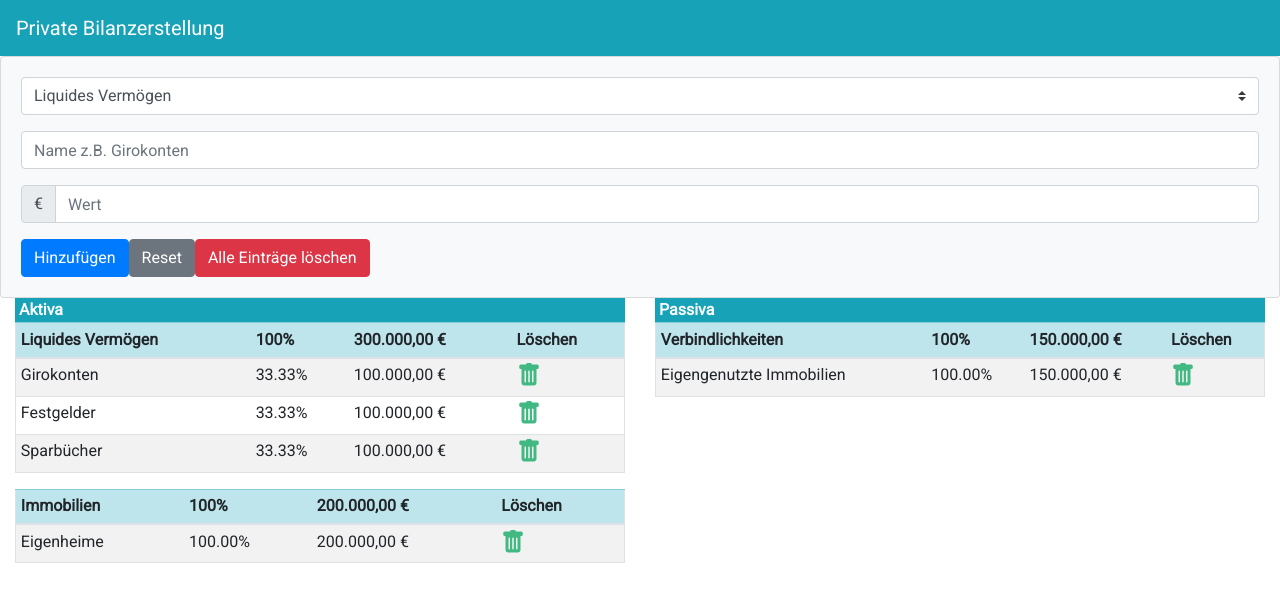
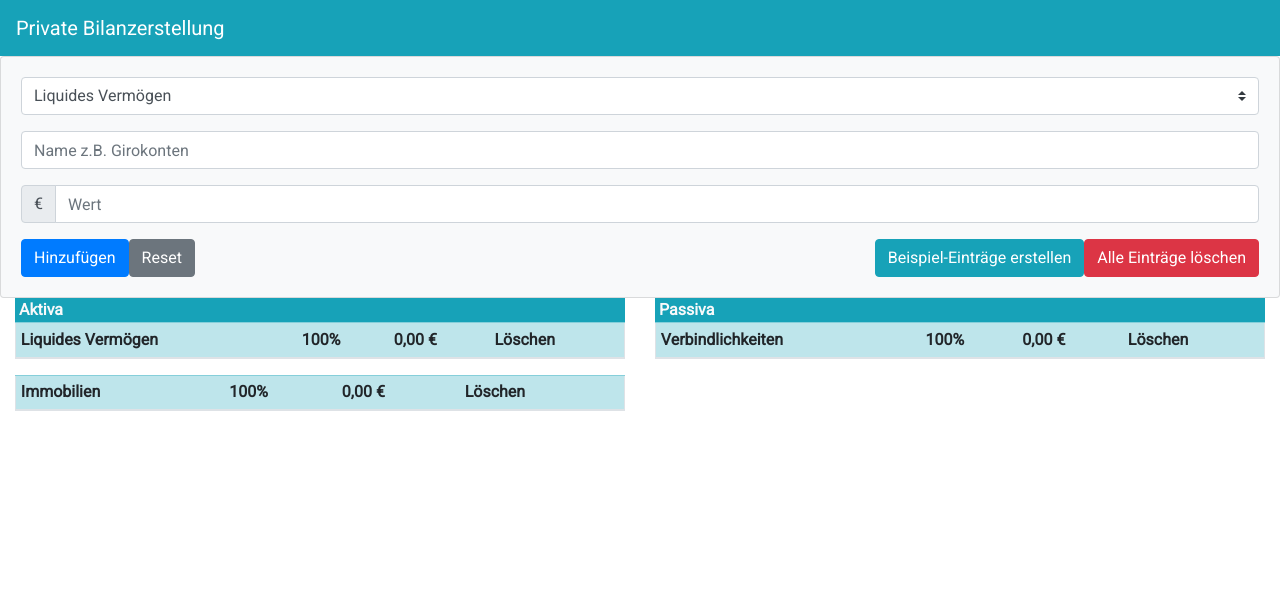
Before and after one commit to afshad1/pbs, a Vue app: page / in a window 1280 px wide. Shown: the top 602 px of the page. Built offline with nearby package versions, Linux system fonts and the light colour scheme.

Commit message:
save and fetch data from localStorage

```diff
--- a/src/App.vue
+++ b/src/App.vue
@@ -22,7 +22,7 @@ export default {
   },
   data() {
     return {
-      formData: {},
+      formData: [],
     };
   },
   methods: {
--- a/src/components/PBSForm.vue
+++ b/src/components/PBSForm.vue
@@ -18,13 +18,14 @@
           v-model="form.name"
           required
           placeholder="Name z.B. Girokonten"
+          label-cols="2"
         ></b-form-input>
       </b-form-group>
 
       <b-form-group id="input-group-3" label-for="input-3">
         <b-input-group>
             <b-input-group-text slot="prepend">
-              {{ this.getCurrencySymbol1() }}</b-input-group-text>
+              {{ this.getCurrencySymbol() }}</b-input-group-text>
           <b-form-input
             id="input-3"
             type="number"
@@ -37,8 +38,12 @@
       <b-button type="submit" variant="primary">Hinzufügen</b-button>
       <b-button type="reset" variant="secondary">Reset</b-button>
 
-      <b-button type="button" @click="onDelete" variant="danger">
+      <b-button class="float-right" type="button" @click="onDelete" variant="danger">
         Alle Einträge löschen
+      </b-button>
+
+      <b-button class="float-right" type="button" @click="generateSample" variant="info">
+        Beispiel-Einträge erstellen
       </b-button>
 
     </b-form>
@@ -94,26 +99,63 @@ export default {
       });
     },
     onDelete() {
-      this.$emit('inputData', { cmd: 'delete' });
-      // this.clearForm();
+      this.$emit('inputData', [{ cmd: 'delete' }]);
     },
     createEntry() {
-      // console.log(this.form.types.key);
-      const newEntry = {
-        id: uuidv4(),
-        cat: this.form.types.cat,
-        type: this.form.types.key,
-        name: this.form.name,
-        value: this.form.value,
-      };
+      const newEntry = [
+        {
+          id: uuidv4(),
+          cat: this.form.types.cat,
+          type: this.form.types.key,
+          name: this.form.name,
+          value: this.form.value,
+        },
+      ];
       return newEntry;
     },
     clearForm() {
       this.form.name = '';
       this.form.value = '';
     },
-    getCurrencySymbol1() {
-      return this.getCurrencySymbol();
+    generateSample() {
+      const sample = [
+        {
+          id: uuidv4(),
+          cat: 'aktiva',
+          type: 'liq',
+          name: 'Girokonten',
+          value: '100000',
+        },
+        {
+          id: uuidv4(),
+          cat: 'aktiva',
+          type: 'liq',
+          name: 'Festgelder',
+          value: '100000',
+        },
+        {
+          id: uuidv4(),
+          cat: 'aktiva',
+          type: 'liq',
+          name: 'Sparbücher',
+          value: '100000',
+        },
+        {
+          id: uuidv4(),
+          cat: 'aktiva',
+          type: 'immo',
+          name: 'Eigenheime',
+          value: '200000',
+        },
+        {
+          id: uuidv4(),
+          cat: 'passiva',
+          type: 'verbind',
+          name: 'Eigengenutzte Immobilien',
+          value: '150000',
+        },
+      ];
+      this.$emit('inputData', sample);
     },
   },
 };
--- a/src/components/PBSTable.vue
+++ b/src/components/PBSTable.vue
@@ -9,6 +9,10 @@
             <b>{{ k.text }}</b>
           </div>
           <div v-for="type in types" :key="type.value">
+            <!-- TODO: Select row parameters for b-table
+            selectable
+            select-mode="single"
+            @row-selected="onRowSelected" -->
             <b-table
             outlined striped small
             :fields="fields"
@@ -29,14 +33,19 @@
               {{ calcKatPercent() }}
             </template> -->
 
-          <!-- Display  calculated sum of Value in header -->
+            <!-- Display calculated sum of Value in header -->
             <template v-slot:head(value)>
               {{ calcTypeSum(type.value) }}
             </template>
 
-          <!-- Show Type in Bold in cells -->
-          <!-- <template v-slot:cell(name)="data">
-            <b>{{ data.value }}</b>
+            <!-- TODO: Display input on row selected -->
+            <!-- <template v-slot:cell(value)="data">
+              <template v-if="true">
+                <b-input></b-input>
+              </template>
+              <template v-else>
+              {{ data.item.value }}
+              </template>
             </template> -->
 
             <!-- Display delete button in cells -->
@@ -55,7 +64,7 @@
 </template>
 
 <script>
-import { v4 as uuidv4 } from 'uuid';
+// import { v4 as uuidv4 } from 'uuid';
 import { BIconTrashFill } from 'bootstrap-vue';
 
 export default {
@@ -65,11 +74,12 @@ export default {
   name: 'PBSTable',
   props: {
     formData: {
-      type: Object,
+      type: Array,
     },
   },
   data() {
     return {
+      STORAGE_KEY: 'pbsStorage', // localStorage key
       // TODO: Exlude cats/types from here and fetch from App.vue
       cats: [
         { text: 'Aktiva', value: 'aktiva' },
@@ -102,43 +112,7 @@ export default {
         },
         { key: 'delete', label: 'Löschen' },
       ],
-      pbsdata: [
-        {
-          id: uuidv4(),
-          cat: 'aktiva',
-          type: 'liq',
-          name: 'Girokonten',
-          value: '100000',
-        },
-        {
-          id: uuidv4(),
-          cat: 'aktiva',
-          type: 'liq',
-          name: 'Festgelder',
-          value: '100000',
-        },
-        {
-          id: uuidv4(),
-          cat: 'aktiva',
-          type: 'liq',
-          name: 'Sparbücher',
-          value: '100000',
-        },
-        {
-          id: uuidv4(),
-          cat: 'aktiva',
-          type: 'immo',
-          name: 'Eigenheime',
-          value: '200000',
-        },
-        {
-          id: uuidv4(),
-          cat: 'passiva',
-          type: 'verbind',
-          name: 'Eigengenutzte Immobilien',
-          value: '150000',
-        },
-      ],
+      pbsdata: [],
     };
   },
   methods: {
@@ -164,17 +138,34 @@ export default {
       this.types[index].sum = typeSum;
       return this.formatCurrency(typeSum);
     },
+    // On select row event
+    // onRowSelected(items) {
+    //   console.log(items);
+    // },
   },
   watch: {
     formData() {
-      if (this.formData.cmd === 'delete') {
+      if (this.formData[0].cmd === 'delete') {
         // Remove All
         this.pbsdata = [];
       } else {
-        // Add form data to array
-        this.pbsdata.push(this.formData);
+        // Add each object in array
+        this.formData.forEach((f) => this.pbsdata.push(f));
       }
     },
+    pbsdata: {
+      // Save in localStorage on changes in pbsdata
+      handler(pbsdata) {
+        localStorage.setItem(this.STORAGE_KEY, JSON.stringify(pbsdata));
+      },
+      deep: true,
+    },
+  },
+  mounted() {
+    // Load from localStorage in browser
+    if (localStorage.getItem(this.STORAGE_KEY)) {
+      this.pbsdata = JSON.parse(localStorage.getItem(this.STORAGE_KEY) || []);
+    }
   },
   computed: {
     // TODO: Get unique values of types and pass to ForEach of b-table.
```
Lines whose indentation alone changed are shown as unchanged.
